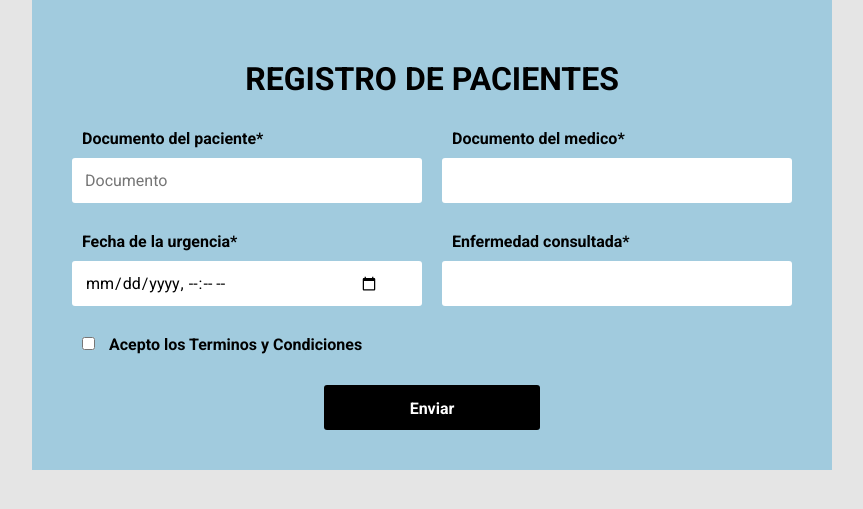
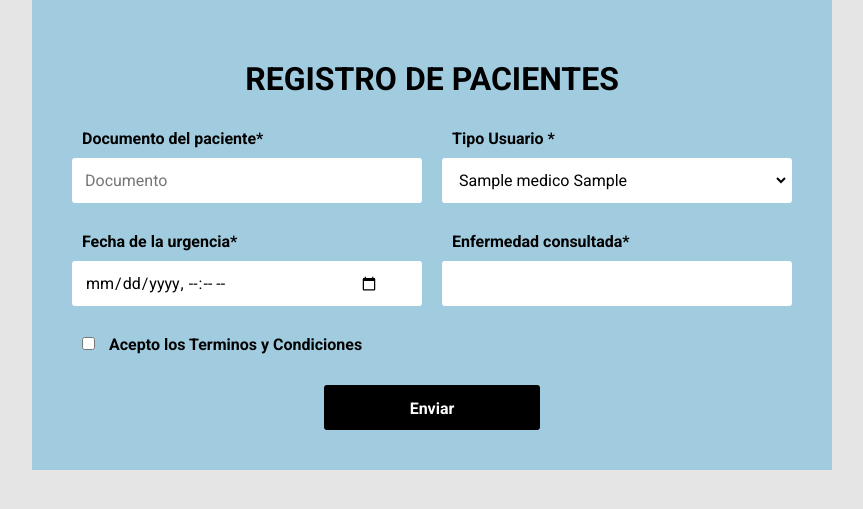
Before and after one commit to angie8013/Prueba_AngieGutierrez, a PHP site: page / in a window 1280 px wide. Shown: the top 509 px of the page, without its empty margins (208-1071 px from the left). Run offline with PHP 8.4, Linux system fonts and the light colour scheme; tables that the repository leaves empty or names only in its code hold one stand-in row (values such as "Sample post"); some libraries are stand-ins or nearby versions.

Commit message:
Correccion de formulario id_med

```diff
--- a/index.php
+++ b/index.php
@@ -37,15 +37,22 @@
                 </div>
 
                 <!-- div para capturar el nombre -->
+                <div class="formulario__grupo-input" id="grupo__id_med">
+                    <label for="id_med" class="formulario__label">Tipo Usuario *</label>
+				    <div class="formulario__grupo-select">
+                        <select  name="id_med" id="id_med" class="formulario__select" required>
+                            <!-- <option value="" selected="">** Seleccione Tipo Usuario **</option> -->
+                                <?php
+                                   /*Consulta para mostrar las opciones en el select */
+                                    $statement = $con->prepare('SELECT * from medico WHERE id_med');
+                                    $statement->execute();
+                                    while ($row = $statement->fetch(PDO::FETCH_ASSOC)) {
+                                      echo "<option value=" . $row['id_med'] . ">" . $row['nom_m'] . "\n" . $row['apel_m'] . "</option>";
+                                    }
+                                ?>
+                        </select>
+                    </div>
 
-                <div class="formulario__grupo-input" id="grupo__id_med">
-                    <label for="id_med" class="formulario__label">Documento del medico*</label>
-                        <div class="formulario__grupo-input">
-                            <input type="text" class="formulario__input" onkeyup="mayus(this);" name="id_med" id="id_med" placeholder="">
-                            <i class="formulario__validacion-estado fas fa-times-circle"></i>
-                        </div>
-                        <p class="formulario__input-error">
-                        El documento tiene que ser de 6 a 11 dígitos y solo puede contener numeros.</p>
                 </div>
 
                <!--div para agregar los dos campos correspondientes-->
--- a/js/form.js
+++ b/js/form.js
@@ -3,14 +3,12 @@ const inputs = document.querySelectorAll('#formulario input');
 
 const expresiones = {
 	id_pac:/^\d{7,11}$/,
-	id_med: /^\d{6,11}$/,
 	enf: /^[a-zA-ZÀ-ÿ\s]{3,255}$/
 
 }
 
 const campos = {
 	id_pac: false,
-	id_med: false,
 	enf: false
 
 	// telefono: false
@@ -21,9 +19,6 @@ const validarFormulario = (e) => {
 	switch (e.target.name) {
 		case "id_pac":
 			validarCampo(expresiones.id_pac, e.target, 'id_pac');
-		break;
-		case "id_med":
-			validarCampo(expresiones.id_med, e.target, 'id_med');
 		break;
 		case "enf":
 			validarCampo(expresiones.enf, e.target, 'enf');
@@ -65,9 +60,9 @@ formulario.addEventListener('submit', (e) => {
 
 
 	const terminos = document.getElementById('terminos');
-	if(campos.id_pac && campos.id_med && campos.enf && terminos.checked ){
+	if(campos.id_pac && campos.enf && terminos.checked ){
 		formulario.reset();
-		console.log(doc_p);console.log(doc_m);console.log(enfer); console.log(fecha);
+		console.log(doc_p);console.log(enfer); console.log(fecha);
 		$.post ("regis.php?cod=datos",{doc_p: doc_p, doc_m: doc_m, enfer: enfer, fecha: fecha}, function(document){$("#mensaje").html(document);
 
 		}),
```
